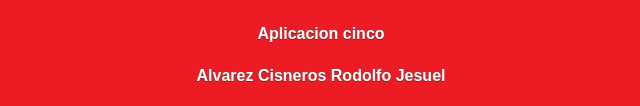
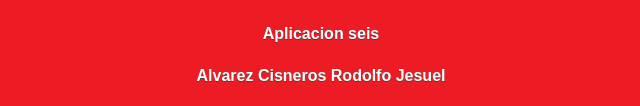
Before and after one commit to rodolfox232/app6-git, a plain HTML site: page index.html in a window 1280 px wide. Shown: the part 691-797 px from the top of the page, 319-959 px from the left. Drawn offline with Linux system fonts and the light colour scheme.

Commit message:
3 subida

```diff
--- a/config.xml
+++ b/config.xml
@@ -4,7 +4,7 @@
  id="com.phonegap.app6"
  version="1.0.0">
 
- <name> app5-2018 5 de mayo la batalla de puebla </name>
+ <name> app6-2018 5 de mayo la batalla de puebla </name>
 
  <description>
  Aplicacion que muestra información sobre la batalla de puebla
--- a/index.html
+++ b/index.html
@@ -132,7 +132,7 @@ function MM_swapImage() { //v3.0
 <div><img src="res/android/mdpi.png" width="56" height="46"></div>
 
 <div>
-<h4>Aplicacion cinco</h4>
+<h4>Aplicacion seis</h4>
 <h4>Alvarez Cisneros Rodolfo Jesuel</h4>
 </div>
 </div>
@@ -155,7 +155,7 @@ Esta batalla culminó con una victoria republicana y debido a esto el grupo cons
 </div>
 <div data-role="footer" align="center" data-theme="a" data-position="fixed">
 <div><img src="res/android/mdpi.png" width="56" height="46"></div>
-<h4>Aplicacion cinco, ACRJ</h4>
+<h4>Aplicacion seis, ACRJ</h4>
 </div>
 </div>
 
@@ -176,7 +176,7 @@ Fue una victoria para México la retirada y el retroceso de tropas llevadas a la
 </div>
 <div data-role="footer" align="center" data-theme="a" data-position="fixed">
 <div><img src="res/android/mdpi.png" width="56" height="46"></div>
-<h4>Aplicacion cinco,ACRJ</h4>
+<h4>Aplicacion seis,ACRJ</h4>
 </div>
 </div>
 
@@ -238,7 +238,7 @@ Antes de asumir la presidencia fue un militar destacado que brilló por su parti
 </div>
 <div data-role="footer" align="center" data-theme="a" data-position="fixed">
 <div><img src="res/android/mdpi.png" width="56" height="46"></div>
-<h4>Aplicacion cinco,ACRJ</h4>
+<h4>Aplicacion seis,ACRJ</h4>
 </div>
 </div>
 </div>
@@ -266,7 +266,7 @@ El mismo Zaragoza, ante la desgracia, juró que batiría a los franceses, lo cua
 <div>
 <img src="res/android/mdpi.png" width="56" height="46">
 </div>
-<h4>Aplicacion cinco, ACRJ</h4>
+<h4>Aplicacion seis, ACRJ</h4>
 </div>
 </div>
 </div>
@@ -291,7 +291,7 @@ Cuenta con un sistema de alta tecnología.
 <img src="imagenes/imagenes sustitucion/museo-interactivo-de-la-batalla-del-5-de-mayo-en-puebla-600x400.jpg" width="60%" height="50%"> </div>
 <div data-role="footer" align="center" data-theme="a" data-position="fixed">
 <div><img src="res/android/mdpi.png" width="56" height="46"></div>
-<h4>Aplicacion cinco,ACRJ</h4>
+<h4>Aplicacion seis,ACRJ</h4>
 </div>
 </div>
 </div>
```
